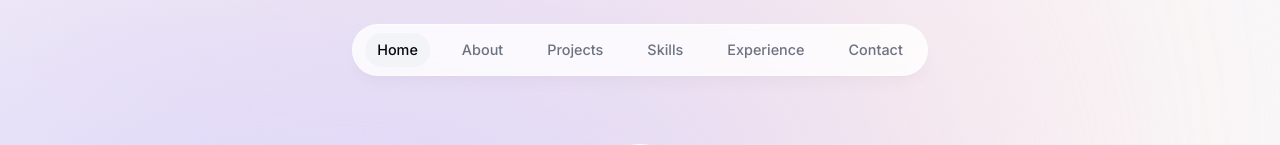
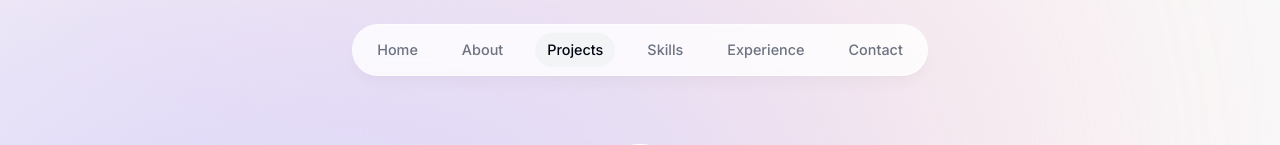
Before and after one commit to DrowLink/pauloriveiro-portfolio, a Next.js app: page / in a window 1280 px wide. Shown: the top 145 px of the page. Built offline with nearby package versions, Linux system fonts and the light colour scheme; grey boxes are pictures that could not be loaded.

Commit message:
viewport navs

```diff
--- a/components/about.tsx
+++ b/components/about.tsx
@@ -1,12 +1,27 @@
 "use client"
 
-import React from 'react'
+import React, { useEffect } from 'react'
 import SectionHeading from './section-heading'
 import { motion } from "framer-motion"
+import { useInView } from 'react-intersection-observer'
+import { useActiveSectionContext } from '@/context/active-section-context'
+
 
 export default function About() {
+  const { ref, inView } = useInView({
+    threshold: 0.75,
+  })
+  const { setActiveSection } = useActiveSectionContext()
+
+  useEffect(() => {
+    if (inView) {
+      setActiveSection("About")
+    }
+  }, [inView, setActiveSection])
+
+
   return (
-    <motion.section className='mb-28 max-w-[45rem] text-center leading-8 sm:mb-40 scroll-mt-28' initial={{ opacity: 0, y: 100}} animate={{ opacity: 1, y: 0}} transition={{ delay: 0.175 }} id="about">
+    <motion.section ref={ref} className='mb-28 max-w-[45rem] text-center leading-8 sm:mb-40 scroll-mt-28' initial={{ opacity: 0, y: 100}} animate={{ opacity: 1, y: 0}} transition={{ delay: 0.175 }} id="about">
         <SectionHeading>About me</SectionHeading>
         <p className='mb-3'>
           After graduating with a degree in{" "}
--- a/components/header.tsx
+++ b/components/header.tsx
@@ -1,6 +1,6 @@
 "use client";
 
-import React, { useContext, useEffect, useState } from 'react'
+import React from 'react'
 import { motion } from "framer-motion"
 import { links } from "@/lib/data"
 import Link from 'next/link';
--- a/components/intro.tsx
+++ b/components/intro.tsx
@@ -1,15 +1,30 @@
 "use client"
 
-import React from 'react'
+import React, { useEffect } from 'react'
 import Image from 'next/image'
 import { motion } from "framer-motion"
 import Link from 'next/link'
 import { BsArrowRight, BsLinkedin } from "react-icons/bs"
 import { HiDownload } from "react-icons/hi"
 import { FaGithubSquare } from 'react-icons/fa'
+import { useActiveSectionContext } from '@/context/active-section-context'
+import { useInView } from 'react-intersection-observer'
+
+
 export default function Intro() {
+    const { ref, inView } = useInView({
+        threshold: 0.5,
+    })
+    const { setActiveSection } = useActiveSectionContext()
+
+    useEffect(() => {
+      if (inView) {
+        setActiveSection("Home")
+      }
+    }, [inView, setActiveSection])
+
   return (
-    <section  id="home" className='mb-28 max-w-[50rem] text-center sm:mb-0 scroll-mt-[100rem]'>
+    <section  ref={ref} id="home" className='mb-28 max-w-[50rem] text-center sm:mb-0 scroll-mt-[100rem]'>
         <div className="flex items-center justify-center">
             <div className="relative">
                 <motion.div initial={{ opacity: 0, scale: 0}} animate={{ opacity: 1, scale: 1}} transition={{ type: "tween", duration: 0.2 }} className="">
--- a/components/projects.tsx
+++ b/components/projects.tsx
@@ -1,14 +1,28 @@
 "use client";
 
-import React, { useRef } from 'react'
+import React, { useEffect, useRef } from 'react'
 import SectionHeading from './section-heading'
 import Project from "./project";
 import { projectsData } from '@/lib/data'
+import { useInView } from 'react-intersection-observer';
+import { useActiveSectionContext } from '@/context/active-section-context';
 
 
 export default function Projects() {
+    const { ref, inView } = useInView({
+        threshold: 0.5,
+    })
+    const { setActiveSection } = useActiveSectionContext()
+
+    useEffect(() => {
+      if (inView) {
+        setActiveSection("Projects")
+      }
+    }, [inView, setActiveSection])
+
+
     return (
-        <section id="projects" className='scroll-mt-28'>
+        <section ref={ref} id="projects" className='scroll-mt-28'>
             <SectionHeading>My Projects</SectionHeading>
             <div>
                 {
--- a/context/active-section-context.tsx
+++ b/context/active-section-context.tsx
@@ -19,7 +19,7 @@ export const ActiveSectionContext = createContext<ActiveSectionContextType | nul
 export default function ActiveSectionContextProvider({ children }:
     ActiveSectionContextProviderProps) {
     const [activeSection, setActiveSection] = useState<SectionName>("Home")
-
+    const [timeOfLastClick, setTimeOfLastClick] = useState(0);
 
   return (
   <ActiveSectionContext.Provider value={{ activeSection: activeSection, setActiveSection}}>
```
